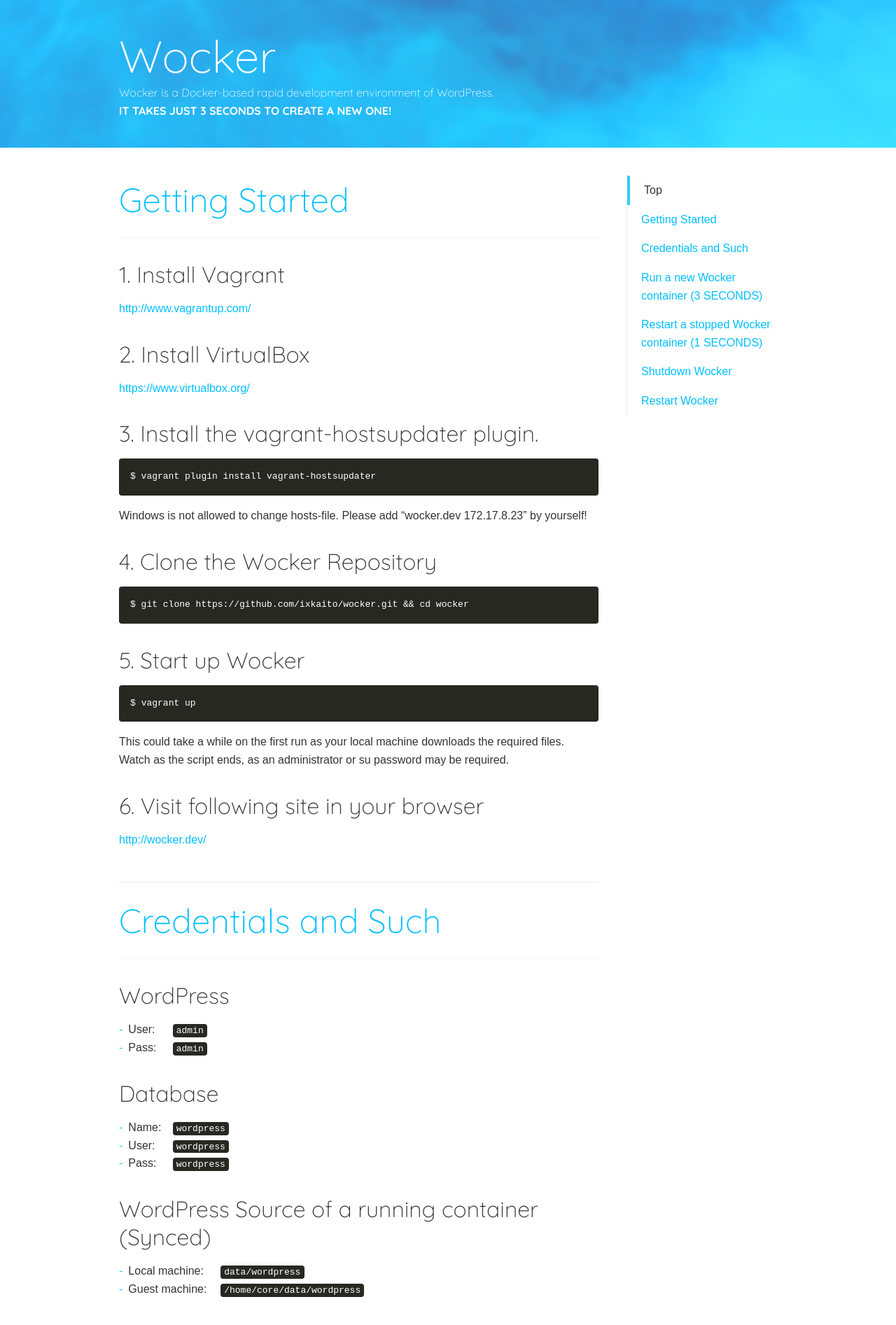
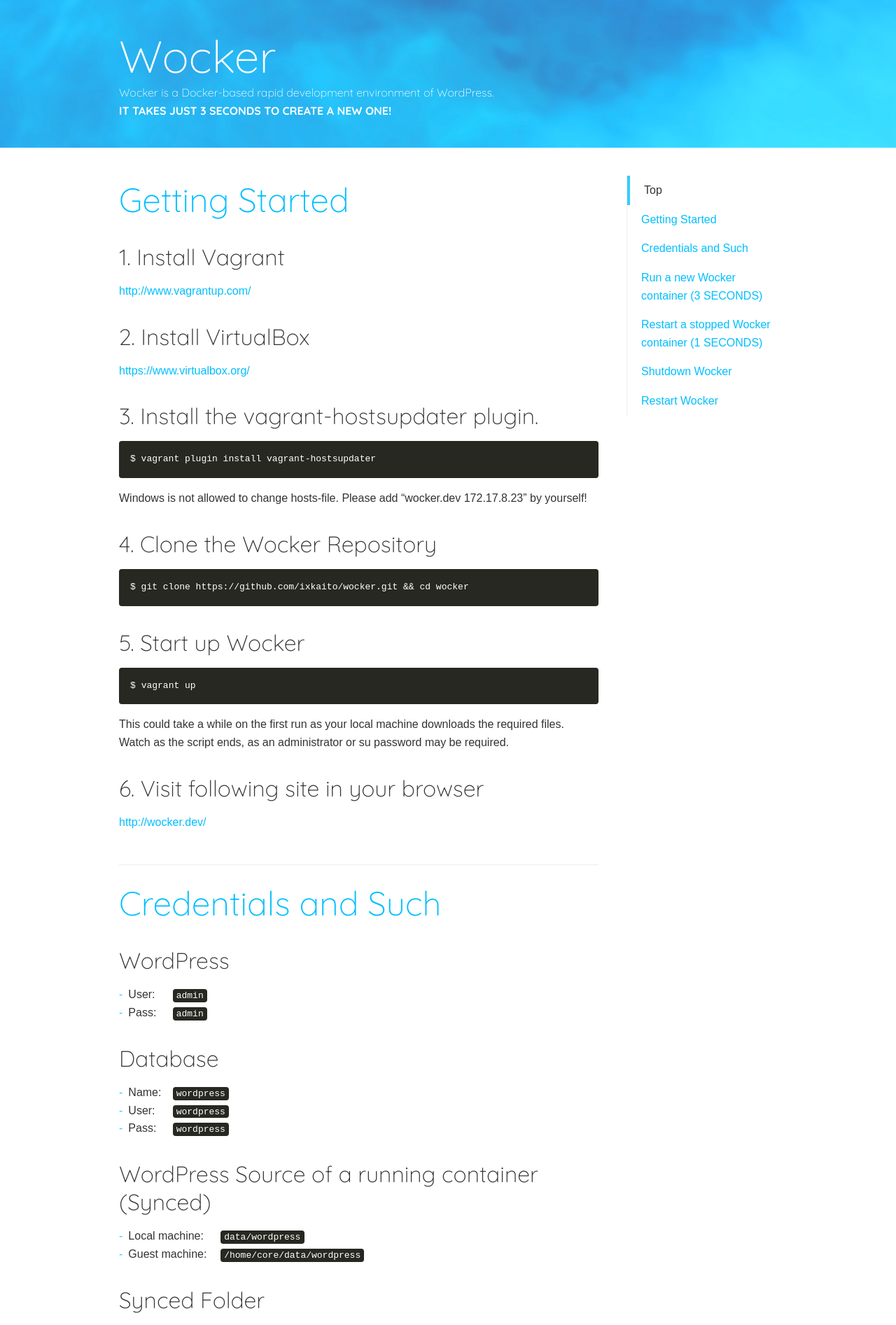
Before and after one commit to wckr/wckr.github.io, a Jekyll site: the page built from index.md, in a window 1280 px wide. Shown: the top 1893 px of the page at 70% size. Built offline with Jekyll 4.4.1, drawn with Linux system fonts in a browser that asks for light colours; nearby versions of some CDN libraries; some web fonts are replaced; Markdown is read by kramdown in place of the engine named in the settings.

Commit message:
Remover border-bottome of heading

```diff
--- a/assets/_sass/style.scss
+++ b/assets/_sass/style.scss
@@ -43,8 +43,7 @@
 	line-height: 1.25;
 	margin: $h1_font_size 0 ($h1_font_size / 2);
 	border-top: 1px solid $border_color;
-	border-bottom: 1px dotted $border_color;
-	padding: ($h1_font_size / 2) 0;
+	padding: ($h1_font_size / 2) 0 0;
 
 	&:first-child {
 		border-top: 0;
@@ -60,8 +59,7 @@
 	line-height: 1.25;
 	margin: $h2_font_size 0 ($h2_font_size / 2);
 	border-top: 1px solid $border_color;
-	border-bottom: 1px dotted $border_color;
-	padding: ($h2_font_size / 2) 0;
+	padding: ($h2_font_size / 2) 0 0;
 
 	&:first-child {
 		border-top: 0;
--- a/assets/css/style.css
+++ b/assets/css/style.css
@@ -185,16 +185,15 @@
   line-height: 1.25;
   margin: 64px 0 32px;
   border-top: 1px solid #eee;
-  border-bottom: 1px dotted #eee;
-  padding: 32px 0;
+  padding: 32px 0 0;
 }
-/* line 49, ../_sass/style.scss */
+/* line 48, ../_sass/style.scss */
 h1:first-child {
   border-top: 0;
   border-bottom: 0;
 }
 
-/* line 55, ../_sass/style.scss */
+/* line 54, ../_sass/style.scss */
 h2 {
   color: deepskyblue;
   font-family: "Quicksand", sans-serif;
@@ -203,16 +202,15 @@
   line-height: 1.25;
   margin: 48px 0 24px;
   border-top: 1px solid #eee;
-  border-bottom: 1px dotted #eee;
-  padding: 24px 0;
+  padding: 24px 0 0;
 }
-/* line 66, ../_sass/style.scss */
+/* line 64, ../_sass/style.scss */
 h2:first-child {
   border-top: 0;
   margin-top: 0;
 }
 
-/* line 72, ../_sass/style.scss */
+/* line 70, ../_sass/style.scss */
 h3 {
   font-family: "Quicksand", sans-serif;
   font-size: 32px;
@@ -221,7 +219,7 @@
   margin: 32px 0 16px;
 }
 
-/* line 80, ../_sass/style.scss */
+/* line 78, ../_sass/style.scss */
 h4 {
   font-family: "Quicksand", sans-serif;
   font-size: 25.6px;
@@ -230,7 +228,7 @@
   margin: 25.6px 0 12.8px;
 }
 
-/* line 88, ../_sass/style.scss */
+/* line 86, ../_sass/style.scss */
 h5 {
   font-family: "Quicksand", sans-serif;
   font-size: 19.2px;
@@ -239,7 +237,7 @@
   margin: 19.2px 0 9.6px;
 }
 
-/* line 96, ../_sass/style.scss */
+/* line 94, ../_sass/style.scss */
 h6 {
   font-family: "Quicksand", sans-serif;
   font-size: 16px;
@@ -248,7 +246,7 @@
   margin: 16px 0 8px;
 }
 
-/* line 104, ../_sass/style.scss */
+/* line 102, ../_sass/style.scss */
 code,
 pre {
   color: #fff;
@@ -258,7 +256,7 @@
   border-radius: 4px;
 }
 
-/* line 115, ../_sass/style.scss */
+/* line 113, ../_sass/style.scss */
 p code,
 li code,
 dt code,
@@ -267,69 +265,69 @@
   white-space: nowrap;
 }
 
-/* line 121, ../_sass/style.scss */
+/* line 119, ../_sass/style.scss */
 pre {
   margin: 16px 0;
   padding: 16px;
 }
 
-/* line 128, ../_sass/style.scss */
+/* line 126, ../_sass/style.scss */
 li:before {
   content: "-";
   color: deepskyblue;
   margin-right: 0.5em;
 }
 
-/* line 137, ../_sass/style.scss */
+/* line 135, ../_sass/style.scss */
 dl.dl_inline dt {
   float: left;
   max-width: 50%;
   margin-right: 0.5em;
 }
-/* line 142, ../_sass/style.scss */
+/* line 140, ../_sass/style.scss */
 dl.dl_inline dt:before {
   content: "-";
   color: #33ccff;
   margin-right: 0.5em;
 }
-/* line 149, ../_sass/style.scss */
+/* line 147, ../_sass/style.scss */
 dl.dl_inline dd {
   overflow: hidden;
 }
 
-/* line 156, ../_sass/style.scss */
+/* line 154, ../_sass/style.scss */
 dl.dl_10 dt {
   width: 10%;
 }
 
-/* line 156, ../_sass/style.scss */
+/* line 154, ../_sass/style.scss */
 dl.dl_20 dt {
   width: 20%;
 }
 
-/* line 156, ../_sass/style.scss */
+/* line 154, ../_sass/style.scss */
 dl.dl_30 dt {
   width: 30%;
 }
 
-/* line 156, ../_sass/style.scss */
+/* line 154, ../_sass/style.scss */
 dl.dl_40 dt {
   width: 40%;
 }
 
-/* line 156, ../_sass/style.scss */
+/* line 154, ../_sass/style.scss */
 dl.dl_50 dt {
   width: 50%;
 }
 
-/* line 162, ../_sass/style.scss */
+/* line 160, ../_sass/style.scss */
 .inner {
   width: 960px;
   margin: auto;
   padding: 0 10px;
   overflow: hidden;
 }
-/* line 168, ../_sass/style.scss */
+/* line 166, ../_sass/style.scss */
 .inner > .site-description,
 .inner > .site-main,
 .inner > .site-aside {
@@ -337,14 +335,14 @@
   margin-right: -10px;
 }
 
-/* line 176, ../_sass/style.scss */
+/* line 174, ../_sass/style.scss */
 .site-header {
   padding: 40px;
   background: #33ccff url(../images/header-bg.jpg) no-repeat center center;
   background-size: cover;
   color: #fff;
 }
-/* line 182, ../_sass/style.scss */
+/* line 180, ../_sass/style.scss */
 .site-header h1 {
   color: #fff;
   font-size: 64px;
@@ -354,7 +352,7 @@
   border: 0;
 }
 
-/* line 192, ../_sass/style.scss */
+/* line 190, ../_sass/style.scss */
 .site-description {
   font-family: 'Quicksand', sans-serif;
   font-weight: 300;
@@ -364,12 +362,12 @@
   margin-top: 0;
   margin-bottom: 0;
 }
-/* line 201, ../_sass/style.scss */
+/* line 199, ../_sass/style.scss */
 .site-description strong {
   font-weight: 700;
 }
 
-/* line 206, ../_sass/style.scss */
+/* line 204, ../_sass/style.scss */
 .site-footer {
   border-top: 1px solid #eee;
   background: #fff;
@@ -377,52 +375,52 @@
   padding: 20px 0;
   text-align: center;
 }
-/* line 213, ../_sass/style.scss */
+/* line 211, ../_sass/style.scss */
 .site-footer p {
   margin: 0;
 }
 
-/* line 218, ../_sass/style.scss */
+/* line 216, ../_sass/style.scss */
 .site-main {
   float: left;
   width: 75%;
   padding: 20px 10px;
 }
 
-/* line 224, ../_sass/style.scss */
+/* line 222, ../_sass/style.scss */
 .site-aside {
   float: right;
   width: 25%;
   padding: 20px 10px;
 }
 
-/* line 230, ../_sass/style.scss */
+/* line 228, ../_sass/style.scss */
 .site-nav {
   padding: 20px 0;
 }
-/* line 233, ../_sass/style.scss */
+/* line 231, ../_sass/style.scss */
 .site-nav > ul {
   border-left: 1px solid #eee;
 }
-/* line 238, ../_sass/style.scss */
+/* line 236, ../_sass/style.scss */
 .site-nav > ul > li:before {
   content: "";
   margin: 0;
 }
-/* line 243, ../_sass/style.scss */
+/* line 241, ../_sass/style.scss */
 .site-nav > ul > li.active {
   border-left: 4px solid #33ccff;
 }
-/* line 246, ../_sass/style.scss */
+/* line 244, ../_sass/style.scss */
 .site-nav > ul > li.active > a {
   color: #333;
 }
-/* line 251, ../_sass/style.scss */
+/* line 249, ../_sass/style.scss */
 .site-nav > ul > li > a {
   display: block;
   padding: 0.5em 0 0.5em 20px;
 }
-/* line 255, ../_sass/style.scss */
+/* line 253, ../_sass/style.scss */
 .site-nav > ul > li > a:hover {
   text-decoration: none;
   background: #33ccff;
```
